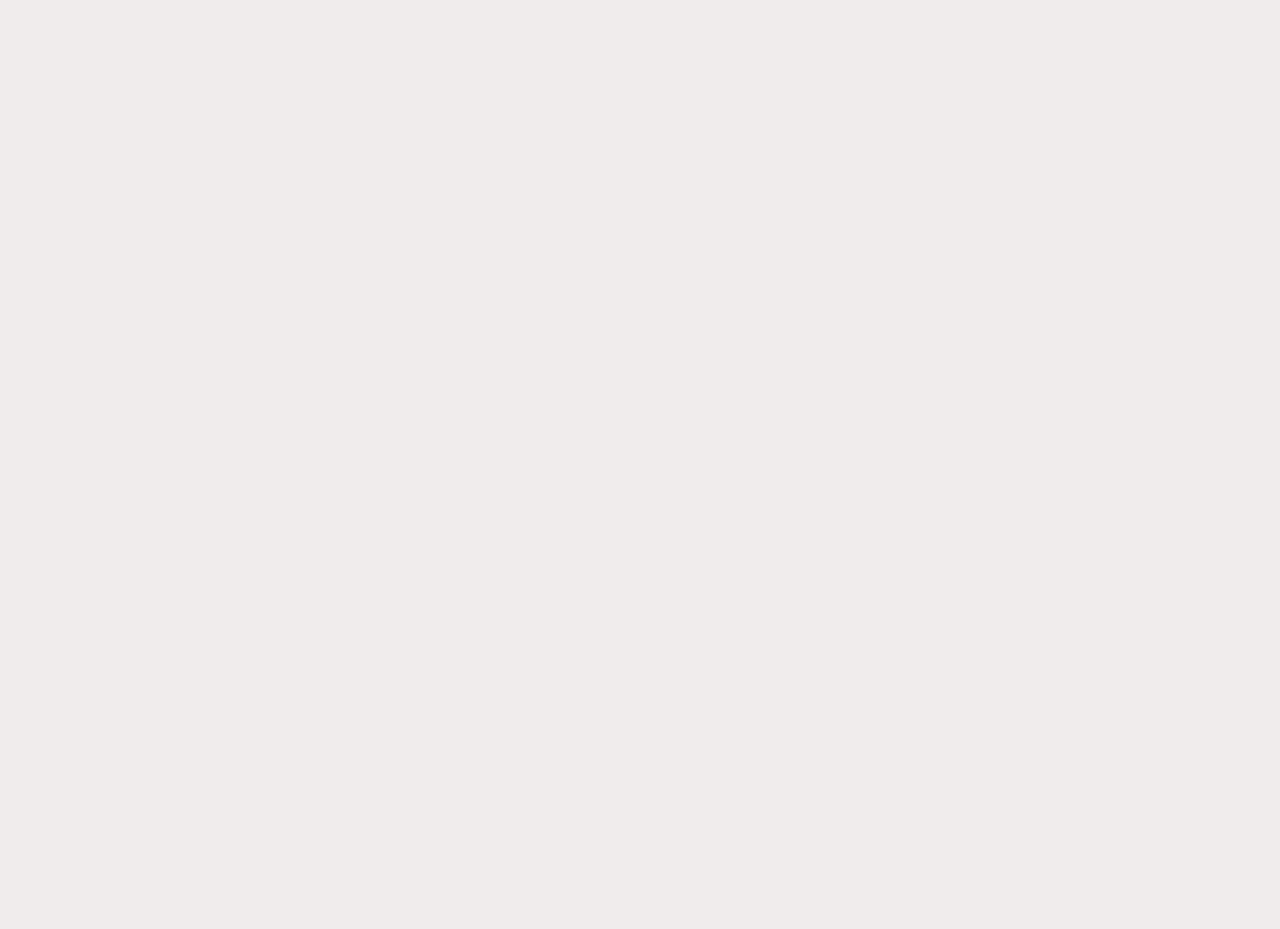
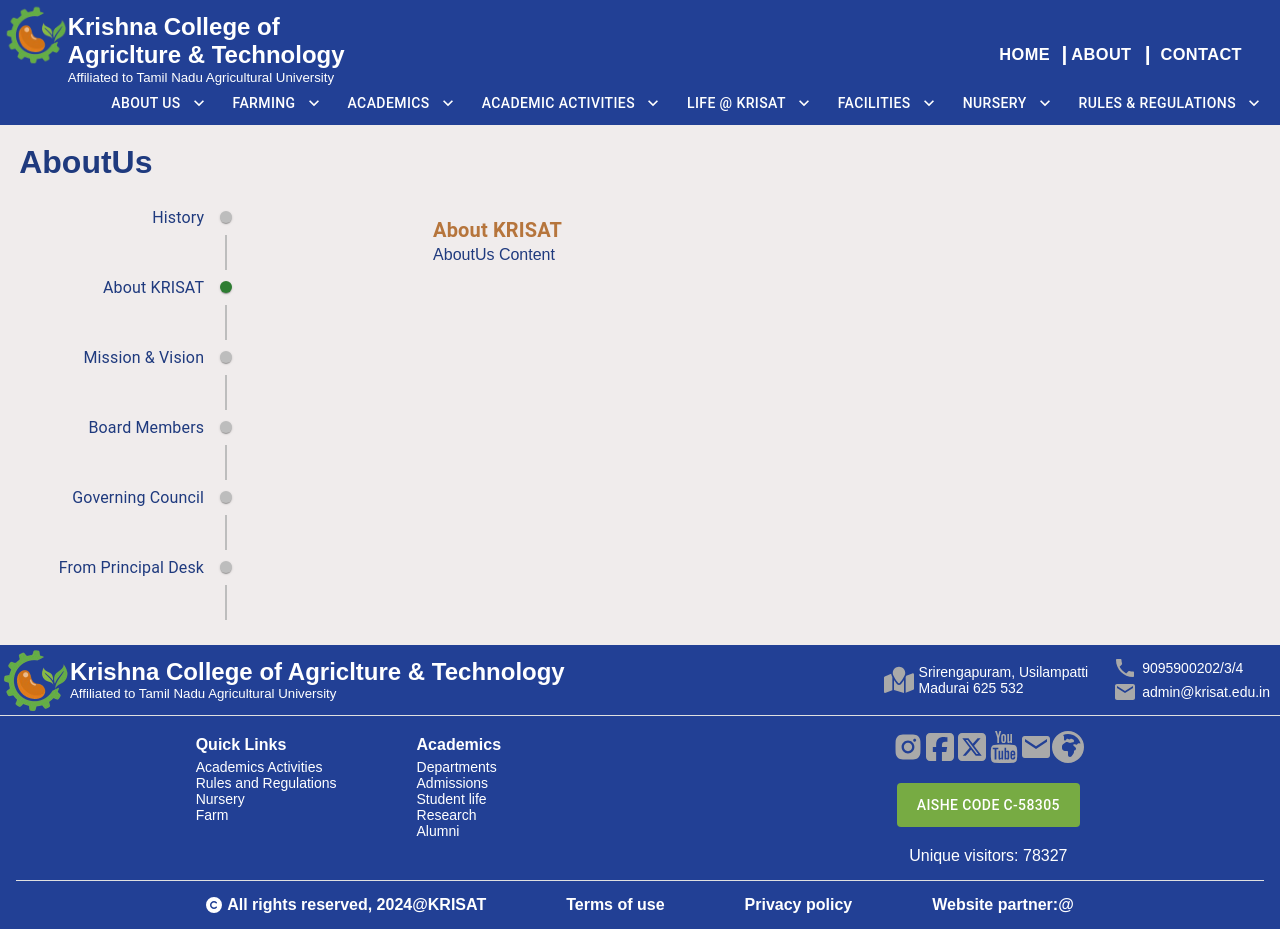
Before and after one commit to eLuckyan/KRISAT, a React (Create React App) app: page /AboutUs/1 in a window 1280 px wide. Before the commit this address had no page. Before the commit the page ends 800 px from the top, so only its background shows below. Built offline with nearby package versions, Linux system fonts and the light colour scheme.

Commit message:
nav route

```diff
--- a/package.json
+++ b/package.json
@@ -6,6 +6,7 @@
     "@emotion/react": "^11.13.0",
     "@emotion/styled": "^11.13.0",
     "@mui/icons-material": "^5.16.7",
+    "@mui/lab": "^6.0.0-beta.10",
     "@mui/material": "^5.16.7",
     "@testing-library/jest-dom": "^5.17.0",
     "@testing-library/react": "^13.4.0",
--- a/src/App.js
+++ b/src/App.js
@@ -4,8 +4,10 @@
 import Home from "./Pages/Home";
 import About from "./Pages/About";
 import StaticTemplate from "./Layout/StaticTemplate";
+import contentData from './services/utils/json/contentData'
 
 function App() {
+  const {staticData} = contentData();
   return (
     <>
       <Router>
@@ -14,7 +16,14 @@
             <Route path="/" index element={<Home />}></Route>
             <Route path="/Home" index element={<Home />}></Route>
             <Route path="/About" element={<About />}></Route>
-            <Route path="/Facilities" element={<StaticTemplate />}></Route>
+            <Route path="/AboutUs/:index?" element={<StaticTemplate navItem={"AboutUs"} subNav={staticData["About Us"]} content="AboutUs Content" />} />
+            <Route path="/Farming/:index?" element={<StaticTemplate navItem={"Farming"} subNav={staticData["Farming"]} content="Farming Content" />} />
+            <Route path="/Academics/:index?" element={<StaticTemplate navItem={"Academics"} subNav={staticData["Academics"]} content="Academics Content" />} />
+            <Route path="/AcademicActivities/:index?" element={<StaticTemplate navItem={"AcademicActivities"} subNav={staticData["Academic Activities"]} content="Academic Activities Content" />} />
+            <Route path="/LifeKRISAT/:index?" element={<StaticTemplate navItem={"LifeKRISAT"} subNav={staticData["Life @ KRISAT"]} content="Life @ KRISAT Content" />} />
+            <Route path="/Facilities/:index?" element={<StaticTemplate navItem={"Facilities"} subNav={staticData["Facilities"]} content="Facilities Content" />} />
+            <Route path="/Nursery/:index?" element={<StaticTemplate navItem={"Nursery"} subNav={staticData["Nursery"]} content="Nursery Content" />} />
+            <Route path="/RulesRegulations/:index?" element={<StaticTemplate navItem={"RulesRegulations"} subNav={staticData["Rules & Regulations"]} content="Rules & Regulations Content" />} />
           </Route>
         </Routes>
       </Router>
--- a/src/Layout/StaticTemplate/index.jsx
+++ b/src/Layout/StaticTemplate/index.jsx
@@ -1,68 +1,72 @@
-import React, { useState } from 'react';
-import { Stepper, Step, StepLabel, Typography, Box } from '@mui/material';
+import React, { useEffect, useState } from 'react';
+import { Typography, Box } from '@mui/material';
+import { useNavigate, useParams } from 'react-router-dom'; // Import useParams
 import './staticTemplate.scss';
-import { Circle } from '@mui/icons-material';
-import faci from "../../Assets/Images/img_infra.jpg"
-
-const steps = ['College View', 'Infrastructure', 'Laboratory', 'Observatory', 'MI room', "Smart Class", "Exam Hall", "Cafeteria", "Gym", "Mess"];
+import faci from "../../Assets/Images/img_infra.jpg";
+import Timeline from '@mui/lab/Timeline';
+import TimelineItem from '@mui/lab/TimelineItem';
+import TimelineSeparator from '@mui/lab/TimelineSeparator';
+import TimelineConnector from '@mui/lab/TimelineConnector';
+import TimelineContent from '@mui/lab/TimelineContent';
+import TimelineDot from '@mui/lab/TimelineDot';
 
 const contentMap = {
-    0: 'Welcome to the Home Page!',
+    0: 'The infrastructure is constructed in 110 acre landscape with focus on sustainable environment. The area is 360 degree surrounded with elegant hillocks to let students dwell with nature.',
     1: 'Learn more About Us.',
-    2: 'These are our Services.',
+    2: 'Our laboratory are highly equipped with world-class facilities that caters to the technical needs of cultivation.',
     3: 'Get in touch with us!',
 };
 
-const StaticTemplate = () => {
-    const [activeStep, setActiveStep] = useState(0); // Start with no active step
+const StaticTemplate = ({ navItem, subNav, content }) => {
+    const { index } = useParams();
+    const [activeStep, setActiveStep] = useState(index ? Number(index) : 0);
+    const navigate = useNavigate();
+
+    useEffect(() => {
+        if (index !== undefined) {
+            setActiveStep(Number(index)); // Update active step based on URL index
+        }
+    }, [index]);
 
     const handleStepClick = (index) => {
         setActiveStep(index);
+        navigate(`/${navItem}/${index}`); // Correctly update the URL with the clicked index
     };
 
     return (
         <div className='layout'>
             <div className='heading'>
-            <h1>Facilities</h1>
+                <h1>{navItem}</h1>
                 <div className='content-layout'>
                     <div className='content-layout-left'>
-                    <Stepper activeStep={activeStep} orientation="vertical" className='layout-stepper'>
-                        {steps.map((label, index) => (
-                            <Step key={label} onClick={() => handleStepClick(index)} style={{ cursor: 'pointer' }}>
-                            <StepLabel
-                                sx={{
-                                color: activeStep === index ? 'green' : 'rgba(0, 0, 0, 0.1)', // Active step green, inactive steps faded
-                                fontWeight: activeStep === index ? 'bold' : 'normal',
-                                opacity: activeStep !== index ? 0.5 : 1, // Fade inactive steps
-                                }}
-                                StepIconComponent={()=><Circle fontSize='small' />}
-                            >
+                    <Timeline position="left">
+                        {subNav.map((label, i) => (
+                            <TimelineItem key={label} onClick={() => handleStepClick(i)} style={{ cursor: 'pointer' }}>
+                                <TimelineSeparator>
+                                    <TimelineDot style={{ flexShrink: 0 }} color={activeStep === i ? 'success' : 'grey'} />
+                                    <TimelineConnector />
+                                </TimelineSeparator>
+                                <TimelineContent style={{ wordBreak: 'break-word', maxWidth: '200px' }}>
                                     {label}
-                            </StepLabel>
-                            </Step>
+                                </TimelineContent>
+                            </TimelineItem>
                         ))}
-                    </Stepper>
+                    </Timeline>
+
                     </div>
                     <div className='content-layout-right'>
                         {activeStep !== null && (
                             <>
-                        <Typography variant="h6" sx={{color:"#B6753C", fontWeight:"700"}}>{steps[activeStep]}</Typography>
-                        <Box sx={{display:"flex"}}>
-                            <img src={faci} width="20%" style={{padding:"1%"}} />
-                            <img src={faci} width="20%" style={{padding:"1%"}} />
-                            <img src={faci} width="20%" style={{padding:"1%"}} />
-                            <img src={faci} width="20%" style={{padding:"1%"}} />
-                        </Box>
-                        <p style={{color:"black", width:"90%", padding:"1%", fontWeight:"400", fontSize:"15px", lineHeight:"22px"}}>
-                        The infrastructure is constructed in 110 acre landscape with focus on sustainable environment. The area is 360 degree surrounded with elegant hillocks to let students dwell with nature.
-                        </p>
+                                <Typography variant="h6" sx={{ color: "#B6753C", fontWeight: "700" }}>{subNav[activeStep]}</Typography>
+                                {/* Additional content based on activeStep */}
+                                {content}
                             </>
                         )}
                     </div>
                 </div>
             </div>
         </div>
-  )
-}
+    );
+};
 
-export default StaticTemplate
+export default StaticTemplate;
--- a/src/Layout/StaticTemplate/staticTemplate.scss
+++ b/src/Layout/StaticTemplate/staticTemplate.scss
@@ -1,24 +1,59 @@
 .layout {
     display: flex;
     flex-direction: column;
+
     .heading {
         padding: 1.5%;
         color: #1F3A7E;
     }
-    .content-layout{
+
+    .content-layout {
         display: flex;
-        width: 100%;
-        padding: 2%;
+        flex-wrap: wrap;
+        margin-top: 1%;
+
         .content-layout-left {
-            width: 20%;
-            display: flex;
-            justify-content: center;
-            .layout-stepper {
+            flex: 1;
+            min-width: 250px;
+            //padding-right: 20px;
+            //position: relative; // For absolute positioning of labels
 
+
+            // Horizontal layout for small screens
+            @media (max-width: 600px) {
+                flex-direction: row;
+                align-items: center; // Center items vertically
+
+                .timeline-label {
+                    top: 0; // Position on the timeline
+                    transform: translateY(-50%); // Center vertically
+                }
             }
         }
+
         .content-layout-right {
-            width: 80%;
+            flex: 2;
+            min-width: 300px;
+            margin-top: 20px; // Space above content
+
+            @media (max-width: 600px) {
+                margin-top: 10px; // Less space on small screens
+                width: 100%; // Full width
+            }
+        }
+    }
+
+    // Media query for very small screens
+    @media (max-width: 400px) {
+        .content-layout {
+            flex-direction: column; // Stack on top of each other
+            align-items: center; // Center align
+
+            .content-layout-left,
+            .content-layout-right {
+                min-width: 100%; // Full width on very small screens
+                padding-right: 0; // Remove padding
+            }
         }
     }
 }
--- /dev/null
+++ b/src/services/utils/json/contentData.js
@@ -0,0 +1,16 @@
+const contentData = () => {
+    const staticData = {
+        "Facilities": ['College View', 'Infrastructure', 'Laboratory', 'Observatory', 'MI room', "Smart Class", "Exam Hall", "Cafeteria", "Gym", "Mess"],
+        "About Us": ['History', 'About KRISAT', 'Mission & Vision', 'Board Members', 'Governing Council', 'From Principal Desk'],
+        "Farming": ['Animal Husbandry', 'Organic Field', 'Wet Land', 'Orchard', 'Garden Land', 'Dry Land'],
+        "Academics": ['Courses Offered', 'Faculty', 'Academic Calendar', 'Class Timetable', 'College Library', 'Instructional Exam'],
+        "Academic Activities": ["NSS Programs", "Crop Production", "Short Tour", "Outdoor Visit", "Field Classes", "All India Study Tour"],
+        "Life @ KRISAT":['Hostel', 'Sports Activities', 'Culturals', 'Grievance', 'Infrastructure'],
+        "Nursery":['Indoor Planting', 'Outdoor Planting', 'Crotons', 'Flower Plants', 'Hanging & Creeper'],
+        "Rules & Regulations":["Academic Rules", "College Rules", "Hostel Rules"]
+    }
+
+    return {staticData}
+}
+
+export default contentData
```
Also changed, not shown: src/Layout/Header/index.jsx (+57 -13 lines), 1 other file (tests, documents, lock files or other folders). Lines whose indentation alone changed are shown as unchanged.
